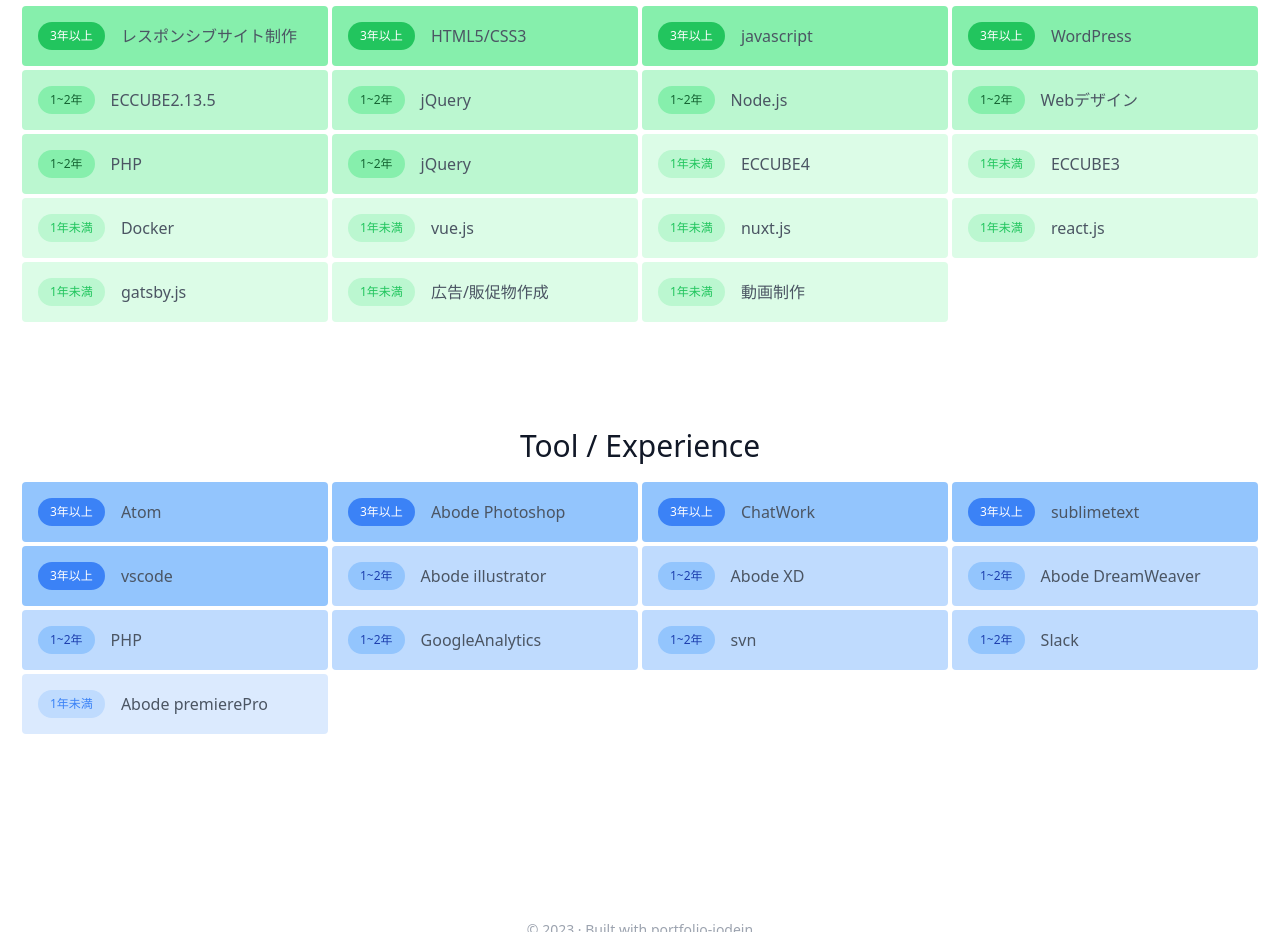
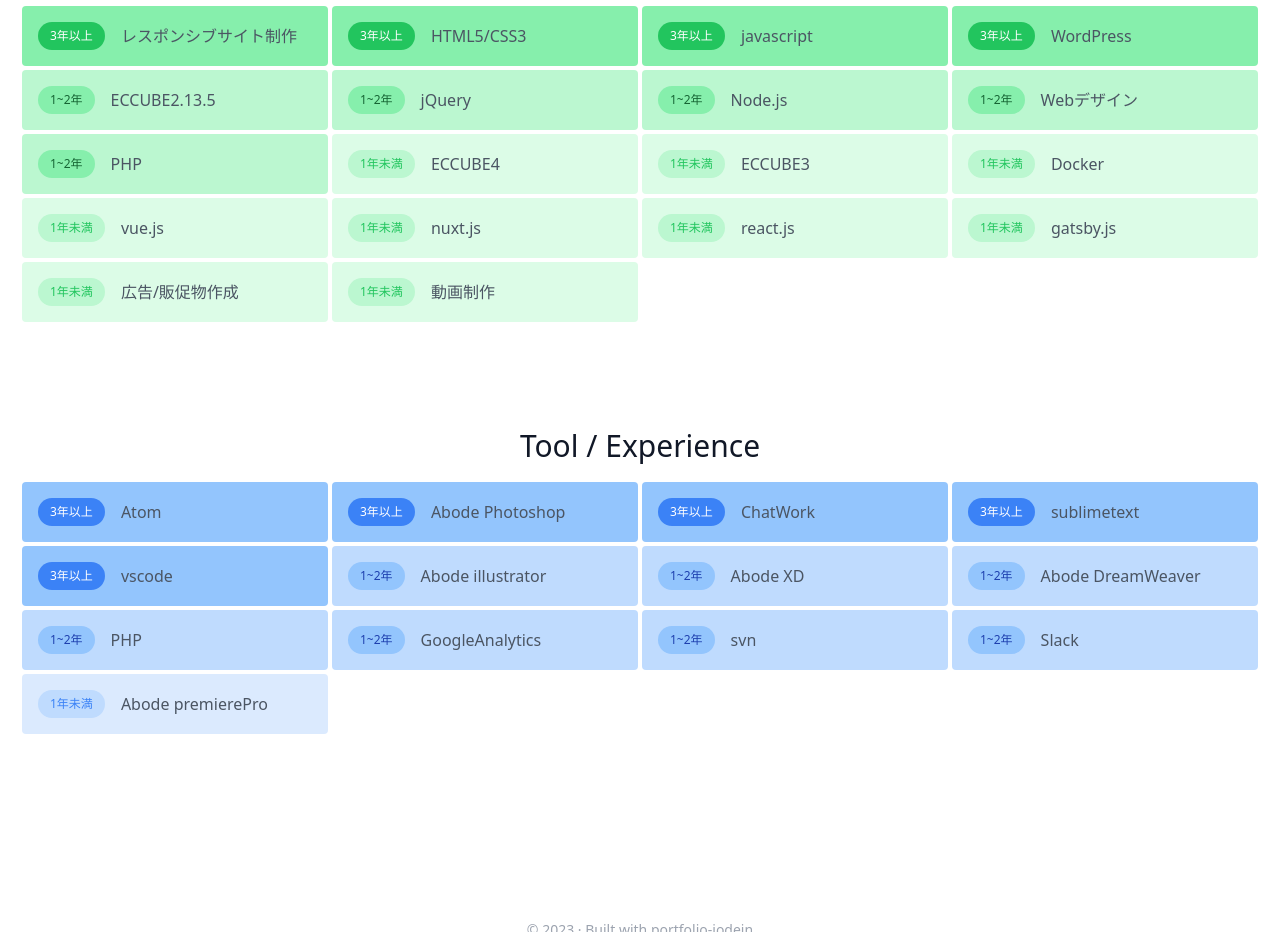
Before and after one commit to iodein-jk/portfolio, a Gatsby site: page /about in a window 1280 px wide. Shown: the part 1860-2792 px from the top of the page. Built offline with nearby package versions, Linux system fonts and the light colour scheme; Gatsby itself is replaced by a stand-in of ours.

```diff
--- a/src/pages/about.js
+++ b/src/pages/about.js
@@ -283,12 +283,6 @@
                 </div>
               </div>
               <div class="p-0.5 sm:w-1/4 w-full">
-                <div class="bg-green-200 rounded flex p-4 h-full items-center">
-                  <span class="inline-flex items-center gap-1.5 py-1.5 px-3 rounded-full text-xs font-medium bg-green-300 text-green-800 mr-4">1~2年</span>
-                  <span class="title-font font-medium">jQuery</span>
-                </div>
-              </div>
-              <div class="p-0.5 sm:w-1/4 w-full">
                 <div class="bg-green-100 rounded flex p-4 h-full items-center">
                 <span class="inline-flex items-center gap-1.5 py-1.5 px-3 rounded-full text-xs font-medium bg-green-200 text-green-500 mr-4">1年未満</span>
                   <span class="title-font font-medium">ECCUBE4</span>
```
